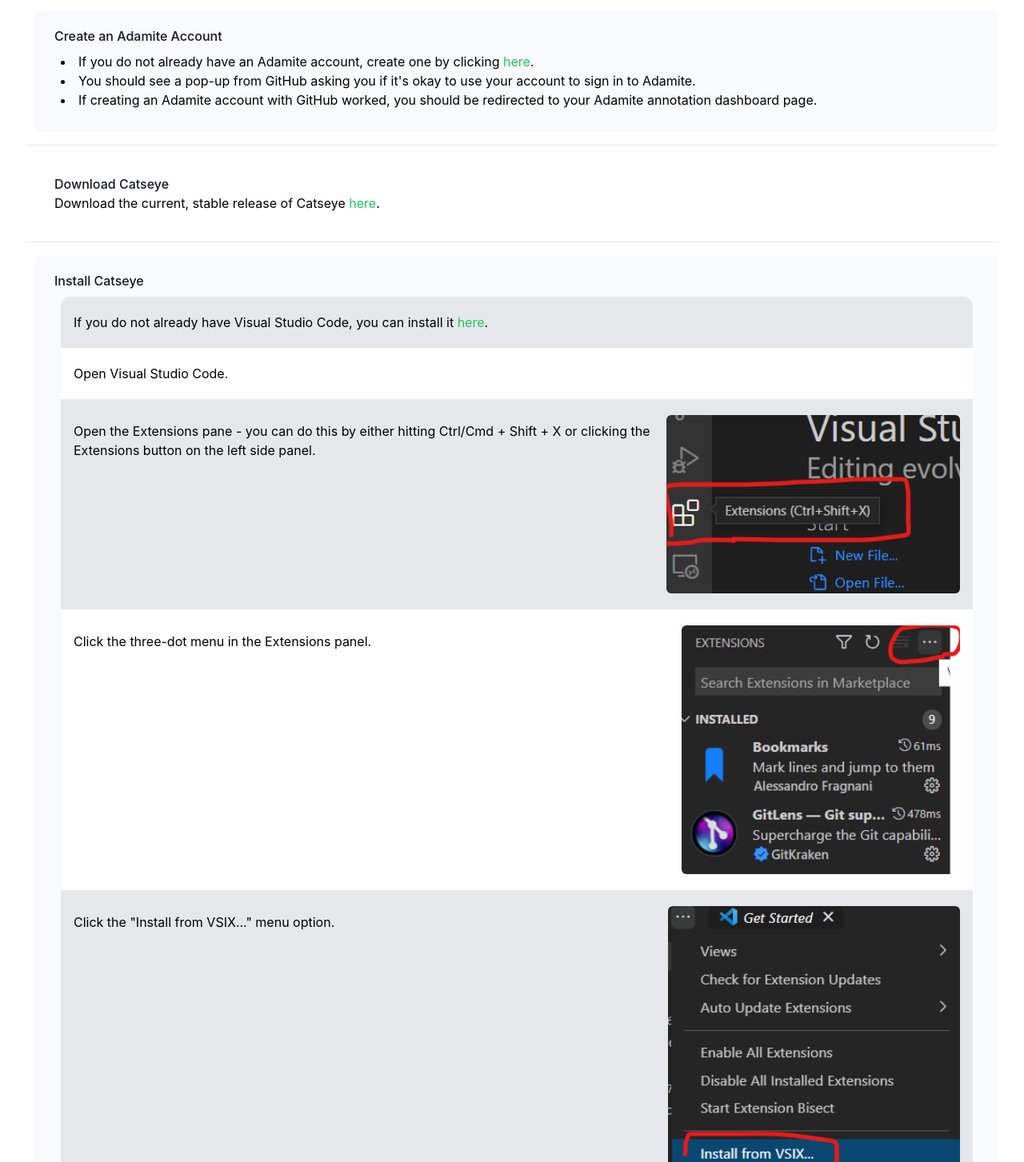
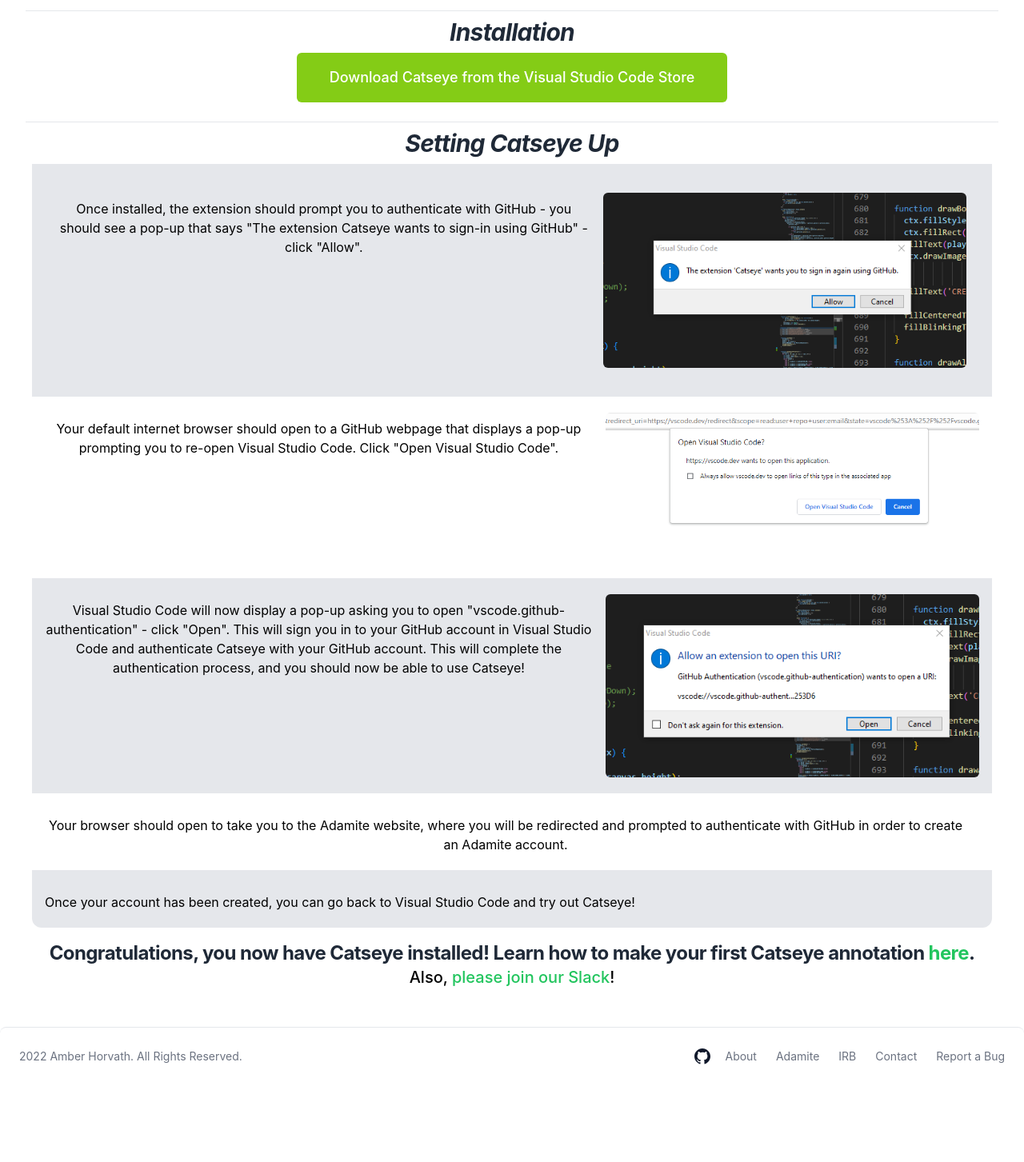
Before and after one commit to horvathaa/catseye-site, a React (Create React App) app: page / in a window 1280 px wide. Shown: the part 1217-2670 px from the top of the page at 80% size. After the commit the page ends 2574 px from the top, so only its background shows below. Built offline with nearby package versions, Linux system fonts and the light colour scheme.

Commit message:
new install

```diff
--- a/src/components/getStarted.js
+++ b/src/components/getStarted.js
@@ -35,109 +35,202 @@
     </>
 )
 
-const installationSteps = [
-    {
-        name: 'Create an Adamite Account',
-        description: (
-            <ul className="list-disc list-inside m-2">
-                <li>
-                    If you do not already have an Adamite account, create one by
-                    clicking {adamiteAccountLink}.
-                </li>
-                <li>
-                    You should see a pop-up from GitHub asking you if it's okay
-                    to use your account to sign in to Adamite.
-                </li>
-                <li>
-                    If creating an Adamite account with GitHub worked, you
-                    should be redirected to your Adamite annotation dashboard
-                    page.
-                </li>
-            </ul>
-        ),
-        step: ` `,
-    },
-    {
-        name: 'Download Catseye',
-        description: (
-            <p>
-                Download the current, stable release of Catseye{' '}
-                {catseyeDownloadLink}.
-            </p>
-        ),
-        step: ` `,
-        // link: ,
-    },
-    {
-        name: 'Install Catseye',
-        description: (
+// const installationSteps = [
+//     {
+//         name: 'Create an Adamite Account',
+//         description: (
+//             <ul className="list-disc list-inside m-2">
+//                 <li>
+//                     If you do not already have an Adamite account, create one by
+//                     clicking {adamiteAccountLink}.
+//                 </li>
+//                 <li>
+//                     You should see a pop-up from GitHub asking you if it's okay
+//                     to use your account to sign in to Adamite.
+//                 </li>
+//                 <li>
+//                     If creating an Adamite account with GitHub worked, you
+//                     should be redirected to your Adamite annotation dashboard
+//                     page.
+//                 </li>
+//             </ul>
+//         ),
+//         step: ` `,
+//     },
+//     {
+//         name: 'Download Catseye',
+//         description: (
+//             <p>
+//                 Download the current, stable release of Catseye{' '}
+//                 {catseyeDownloadLink}.
+//             </p>
+//         ),
+//         step: ` `,
+//         // link: ,
+//     },
+//     {
+//         name: 'Install Catseye',
+//         description: (
+//             <ul className="list-inside m-2">
+//                 <li className="bg-gray-200 px-4 py-5 rounded-t-xl">
+//                     If you do not already have Visual Studio Code, you can
+//                     install it{vscodeDownloadLink}.
+//                 </li>
+//                 <li className="bg-white px-4 py-5">Open Visual Studio Code.</li>
+//                 <li className="bg-gray-200 px-4 py-5">
+//                     <div className="flex justify-between">
+//                         <div className="pr-4 pt-2">
+//                             Open the Extensions pane - you can do this by either
+//                             hitting Ctrl/Cmd + Shift + X or clicking the
+//                             Extensions button on the left side panel.
+//                         </div>
+//                         <img
+//                             src={'./extensions-pane.png'}
+//                             className={'rounded-md'}
+//                             alt={
+//                                 'Screenshot showing location of extensions button in VS Code Activity Bar.'
+//                             }
+//                         />
+//                     </div>
+//                 </li>
+//                 <li className="bg-white px-4 py-5">
+//                     <div className="flex justify-between">
+//                         <div className="pr-4 pt-2">
+//                             Click the three-dot menu in the Extensions panel.
+//                         </div>
+//                         <img
+//                             src={'./extensions-three-dot.png'}
+//                             className={'rounded-md'}
+//                             alt={
+//                                 'Screenshot showing location of three-dot menu button in VS Code Extensions Bar.'
+//                             }
+//                         />
+//                     </div>
+//                 </li>
+//                 <li className="bg-gray-200 px-4 py-5">
+//                     <div className="flex justify-between">
+//                         <div className="pr-4 pt-2">
+//                             Click the "Install from VSIX..." menu option.
+//                         </div>
+//                         <img
+//                             src={'./extensions-install-from-vsix.png'}
+//                             className={'rounded-md'}
+//                             alt={
+//                                 'Screenshot showing location of "Install from VSIX..." option in dropdown menu.'
+//                             }
+//                         />
+//                     </div>
+//                 </li>
+//                 <li className="bg-white px-4 py-5">
+//                     Find and select the catseye.vsix file, then click "Install"
+//                     - note that the installation may take some time. After it is
+//                     finished, if Catseye does not appear in your installed
+//                     extensions list, then quit and restart Visual Studio Code.
+//                 </li>
+//                 <li className="bg-gray-200 px-4 py-5">
+//                     <div className="flex justify-between">
+//                         <div className="pr-4 pt-2">
+//                             Once installed, the extension should prompt you to
+//                             authenticate with GitHub - you should see a pop-up
+//                             that says "The extension Catseye wants to sign-in
+//                             using GitHub" - click "Allow".
+//                         </div>
+//                         <img
+//                             src={'./catseye-github-auth-popup.png'}
+//                             className={'rounded-md sm:w-full lg:w-2/5'}
+//                             alt={
+//                                 'Screenshot showing VS Code GitHub authentication pop-up.'
+//                             }
+//                         />
+//                     </div>
+//                 </li>
+//                 <li className="bg-white px-4 py-5">
+//                     <div className="flex justify-between">
+//                         <div className="pr-4 pt-2">
+//                             Your default internet browser should open to a
+//                             GitHub webpage that displays a pop-up prompting you
+//                             to re-open Visual Studio Code. Click "Open Visual
+//                             Studio Code".
+//                         </div>
+//                         <img
+//                             src={'./github-auth-browser.png'}
+//                             className={'rounded-md sm:w-full lg:w-2/5'}
+//                             alt={
+//                                 'Screenshot showing GitHub authentication pop-up in browser.'
+//                             }
+//                         />
+//                     </div>
+//                 </li>
+//                 <li className="bg-gray-200 px-4 py-5 rounded-b-xl">
+//                     <div className="flex justify-between">
+//                         <div className="pr-4 pt-2">
+//                             Visual Studio Code will now display a pop-up asking
+//                             you to open "vscode.github-authentication" - click
+//                             "Open". This will sign you in to your GitHub account
+//                             in Visual Studio Code and authenticate Catseye with
+//                             your GitHub account. This will complete the
+//                             authentication process, and you should now be able
+//                             to use Catseye!
+//                         </div>
+//                         <img
+//                             src={'./vscode-uri-auth.png'}
+//                             className={'rounded-md sm:w-full lg:w-2/5'}
+//                             alt={
+//                                 'Screenshot showing GitHub Authentication pop-up in VS Code.'
+//                             }
+//                         />
+//                     </div>
+//                 </li>
+//             </ul>
+//         ),
+//         step: '',
+//     },
+// ]
+
+function GetStarted({ setViewing }) {
+    return (
+        <div className="bg-white py-12" id="getStarted">
+            <div className="mx-auto max-w-7xl px-4 sm:px-6 lg:px-8">
+                <div className="lg:text-center">
+                    <h1 className="mt-2 text-3xl font-bold leading-8 tracking-tight text-gray-900 sm:text-4xl">
+                        Getting Started
+                    </h1>
+                </div>
+                <hr className="divide-y divide-gray-200 mt-4"></hr>
+                <div className="flex flex-col items-center justify-center">
+                    <h1 className="mt-2 text-xl font-bold italic leading-8 tracking-tight text-gray-800 sm:text-3xl">
+                        Installation
+                    </h1>
+                    <button
+                        onClick={() =>
+                            window.open('vscode:extension/catseye.catseye')
+                        }
+                        className="m-2 cursor-pointer flex w-fit items-center justify-center rounded-md border border-transparent bg-lime-500 px-8 py-3 text-base font-medium text-white hover:bg-lime-400 md:py-4 md:px-10 md:text-lg"
+                    >
+                        Download Catseye from the Visual Studio Code Store
+                    </button>
+                </div>
+                <hr className="divide-y divide-gray-200 mt-4"></hr>
+                <div className="flex flex-col items-center justify-center">
+                    <h1 className="mt-2 text-xl font-bold italic leading-8 tracking-tight text-gray-800 sm:text-3xl">
+                        Setting Catseye Up
+                    </h1>
+                    <div className="lg:text-center">
                         <ul className="list-inside m-2">
-                <li className="bg-gray-200 px-4 py-5 rounded-t-xl">
-                    If you do not already have Visual Studio Code, you can
-                    install it{vscodeDownloadLink}.
-                </li>
-                <li className="bg-white px-4 py-5">Open Visual Studio Code.</li>
-                <li className="bg-gray-200 px-4 py-5">
-                    <div className="flex justify-between">
+                            <li className="bg-gray-200 px-4 py-5 ">
+                                <div className="flex justify-between flex-col p-4 lg:flex-row">
                                     <div className="pr-4 pt-2">
-                            Open the Extensions pane - you can do this by either
-                            hitting Ctrl/Cmd + Shift + X or clicking the
-                            Extensions button on the left side panel.
-                        </div>
-                        <img
-                            src={'./extensions-pane.png'}
-                            className={'rounded-md'}
-                            alt={
-                                'Screenshot showing location of extensions button in VS Code Activity Bar.'
-                            }
-                        />
-                    </div>
-                </li>
-                <li className="bg-white px-4 py-5">
-                    <div className="flex justify-between">
-                        <div className="pr-4 pt-2">
-                            Click the three-dot menu in the Extensions panel.
-                        </div>
-                        <img
-                            src={'./extensions-three-dot.png'}
-                            className={'rounded-md'}
-                            alt={
-                                'Screenshot showing location of three-dot menu button in VS Code Extensions Bar.'
-                            }
-                        />
-                    </div>
-                </li>
-                <li className="bg-gray-200 px-4 py-5">
-                    <div className="flex justify-between">
-                        <div className="pr-4 pt-2">
-                            Click the "Install from VSIX..." menu option.
-                        </div>
-                        <img
-                            src={'./extensions-install-from-vsix.png'}
-                            className={'rounded-md'}
-                            alt={
-                                'Screenshot showing location of "Install from VSIX..." option in dropdown menu.'
-                            }
-                        />
-                    </div>
-                </li>
-                <li className="bg-white px-4 py-5">
-                    Find and select the catseye.vsix file, then click "Install"
-                    - note that the installation may take some time. After it is
-                    finished, if Catseye does not appear in your installed
-                    extensions list, then quit and restart Visual Studio Code.
-                </li>
-                <li className="bg-gray-200 px-4 py-5">
-                    <div className="flex justify-between">
-                        <div className="pr-4 pt-2">
-                            Once installed, the extension should prompt you to
-                            authenticate with GitHub - you should see a pop-up
-                            that says "The extension Catseye wants to sign-in
-                            using GitHub" - click "Allow".
+                                        Once installed, the extension should
+                                        prompt you to authenticate with GitHub -
+                                        you should see a pop-up that says "The
+                                        extension Catseye wants to sign-in using
+                                        GitHub" - click "Allow".
                                     </div>
                                     <img
                                         src={'./catseye-github-auth-popup.png'}
-                            className={'rounded-md sm:w-full lg:w-2/5'}
+                                        className={
+                                            'rounded-md sm:full lg:w-2/5'
+                                        }
                                         alt={
                                             'Screenshot showing VS Code GitHub authentication pop-up.'
                                         }
@@ -145,58 +238,73 @@
                                 </div>
                             </li>
                             <li className="bg-white px-4 py-5">
-                    <div className="flex justify-between">
+                                <div className="flex  flex-col lg:flex-row justify-between">
                                     <div className="pr-4 pt-2">
-                            Your default internet browser should open to a
-                            GitHub webpage that displays a pop-up prompting you
-                            to re-open Visual Studio Code. Click "Open Visual
-                            Studio Code".
+                                        Your default internet browser should
+                                        open to a GitHub webpage that displays a
+                                        pop-up prompting you to re-open Visual
+                                        Studio Code. Click "Open Visual Studio
+                                        Code".
                                     </div>
                                     <img
                                         src={'./github-auth-browser.png'}
-                            className={'rounded-md sm:w-full lg:w-2/5'}
+                                        className={
+                                            'rounded-md sm:w-full lg:w-2/5'
+                                        }
                                         alt={
                                             'Screenshot showing GitHub authentication pop-up in browser.'
                                         }
                                     />
                                 </div>
                             </li>
-                <li className="bg-gray-200 px-4 py-5 rounded-b-xl">
-                    <div className="flex justify-between">
+                            <li className="bg-gray-200 px-4 py-5">
+                                <div className="flex  flex-col lg:flex-row justify-between ">
                                     <div className="pr-4 pt-2">
-                            Visual Studio Code will now display a pop-up asking
-                            you to open "vscode.github-authentication" - click
-                            "Open". This will sign you in to your GitHub account
-                            in Visual Studio Code and authenticate Catseye with
-                            your GitHub account. This will complete the
-                            authentication process, and you should now be able
-                            to use Catseye!
+                                        Visual Studio Code will now display a
+                                        pop-up asking you to open
+                                        "vscode.github-authentication" - click
+                                        "Open". This will sign you in to your
+                                        GitHub account in Visual Studio Code and
+                                        authenticate Catseye with your GitHub
+                                        account. This will complete the
+                                        authentication process, and you should
+                                        now be able to use Catseye!
                                     </div>
                                     <img
                                         src={'./vscode-uri-auth.png'}
-                            className={'rounded-md sm:w-full lg:w-2/5'}
+                                        className={
+                                            'rounded-md sm:w-full lg:w-2/5'
+                                        }
                                         alt={
                                             'Screenshot showing GitHub Authentication pop-up in VS Code.'
                                         }
                                     />
                                 </div>
                             </li>
+                            <li className=" px-4 py-5 ">
+                                <div className="flex  flex-col lg:flex-row justify-between">
+                                    <div className="pr-4 pt-2">
+                                        Your browser should open to take you to
+                                        the Adamite website, where you will be
+                                        redirected and prompted to authenticate
+                                        with GitHub in order to create an
+                                        Adamite account.
+                                    </div>
+                                </div>
+                            </li>
+                            <li className=" px-4 py-5 bg-gray-200 rounded-b-xl">
+                                <div className="flex  flex-col lg:flex-row justify-between">
+                                    <div className="pr-4 pt-2">
+                                        Once your account has been created, you
+                                        can go back to Visual Studio Code and
+                                        try out Catseye!
+                                    </div>
+                                </div>
+                            </li>
                         </ul>
-        ),
-        step: '',
-    },
-]
-
-function GetStarted({ setViewing }) {
-    return (
-        <div className="bg-white py-12" id="getStarted">
-            <div className="mx-auto max-w-7xl px-4 sm:px-6 lg:px-8">
-                <div className="lg:text-center">
-                    <h1 className="mt-2 text-3xl font-bold leading-8 tracking-tight text-gray-900 sm:text-4xl">
-                        Installing
-                    </h1>
                     </div>
-                <ul className="divide-y divide-gray-200">
+                </div>
+                {/* <ul className="divide-y divide-gray-200">
                     {installationSteps.map((install, i) => {
                         const grayOrWhite =
                             i % 2 === 0 ? 'bg-gray-50' : 'bg-white'
@@ -218,7 +326,7 @@
                             </li>
                         )
                     })}
-                </ul>
+                </ul> */}
                 <div className="lg:text-center font-medium lg:text-xl sm:text-4xl">
                     <h1 className="mt-2 font-bold leading-8 tracking-tight text-gray-800 lg:text-2xl sm:text-4xl">
                         Congratulations, you now have Catseye installed! Learn
```
Lines whose indentation alone changed are shown as unchanged.
